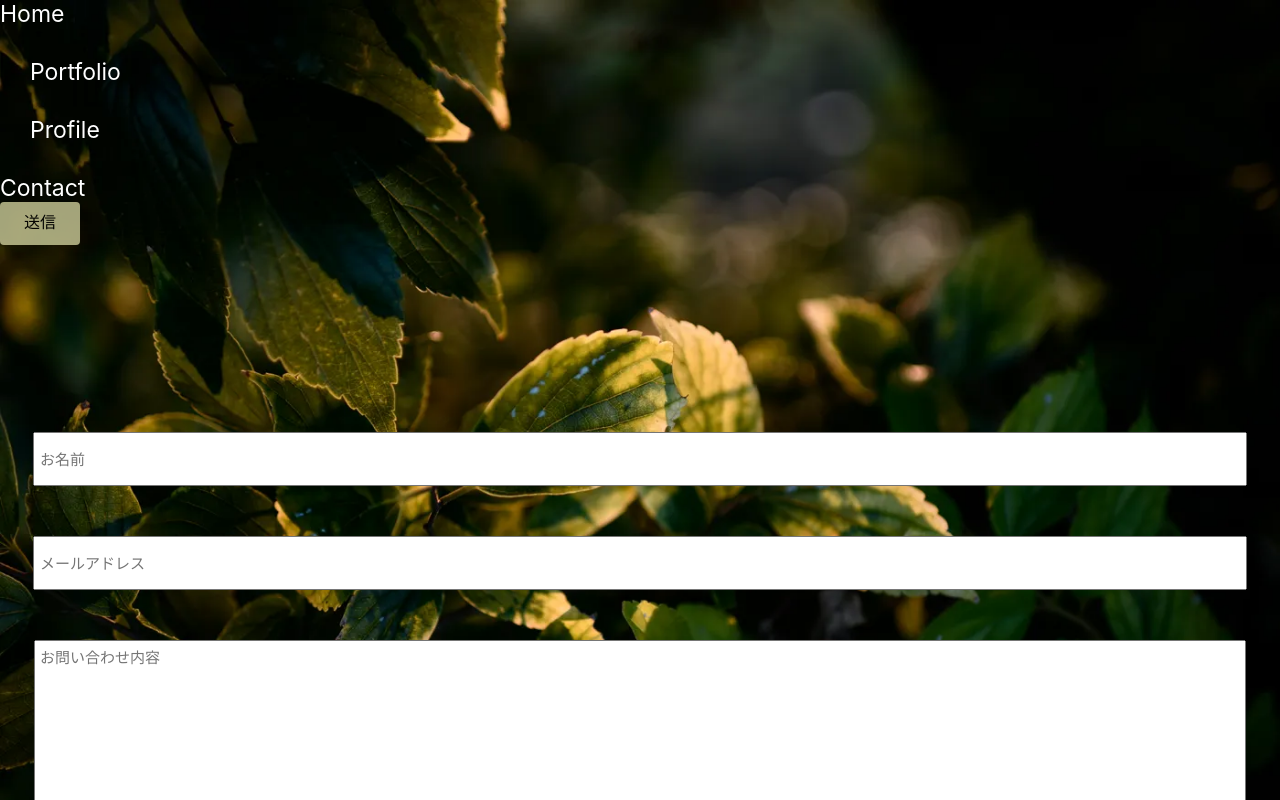
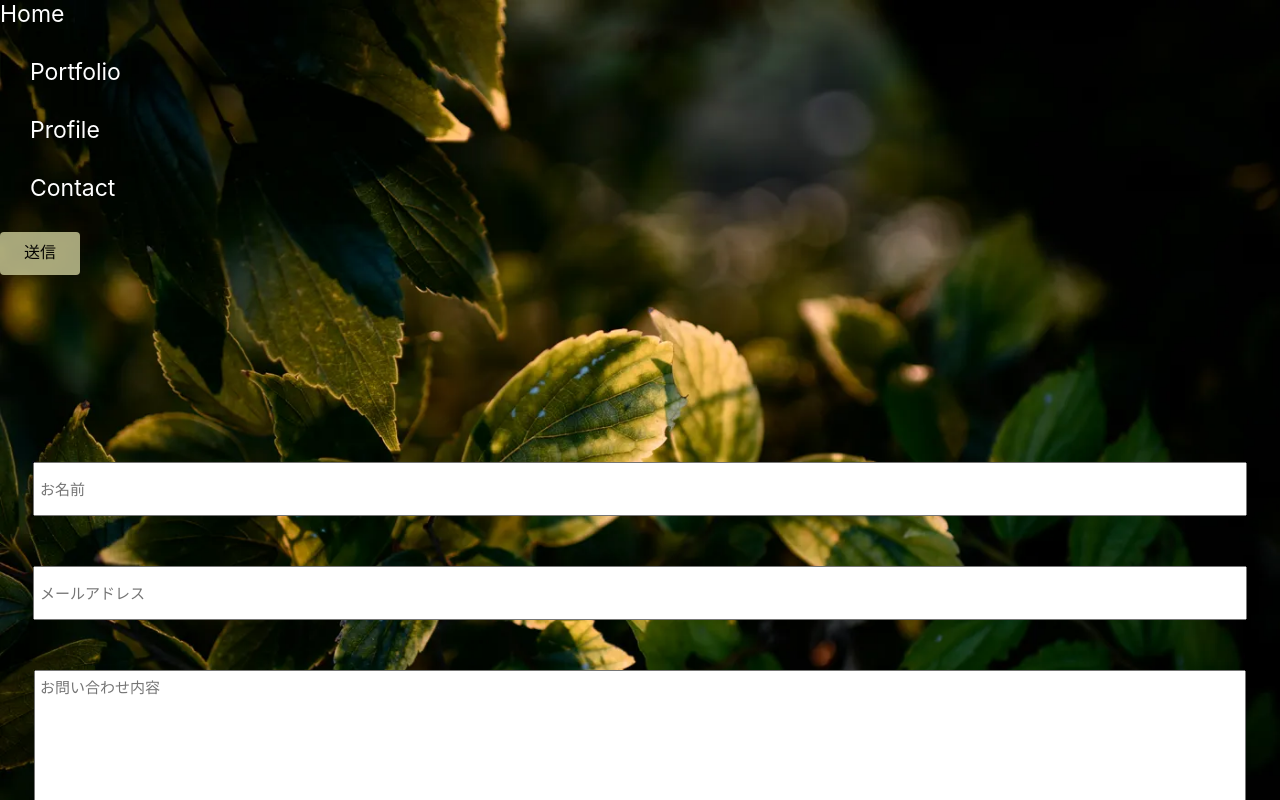
Before and after one commit to Yuta-Tsutsumi/portfolio-site, a React (Create React App) app: page / in a window 1280 px wide. Shown: the top 800 px of the page. Built offline with nearby package versions, Linux system fonts and the light colour scheme.

Commit message:
CSS　に  margin: 30px 60px 30px 30px;　の追加

```diff
--- a/src/components/atoms/Contact/ContactLink.scss
+++ b/src/components/atoms/Contact/ContactLink.scss
@@ -1,5 +1,6 @@
 .ContactLink {
   font-size: 23px;
+  margin: 30px 60px 30px 30px;
   a {
     color: #fff;
     text-decoration: none;
```
